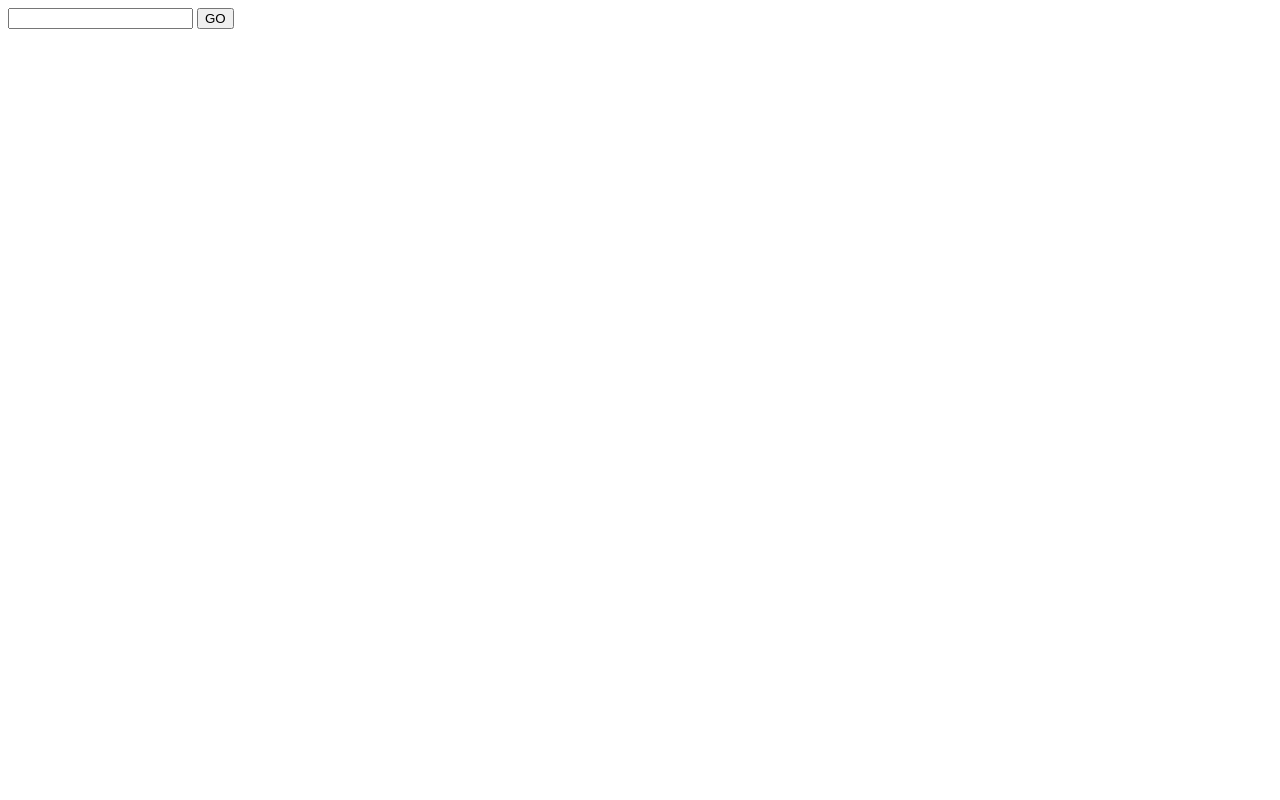
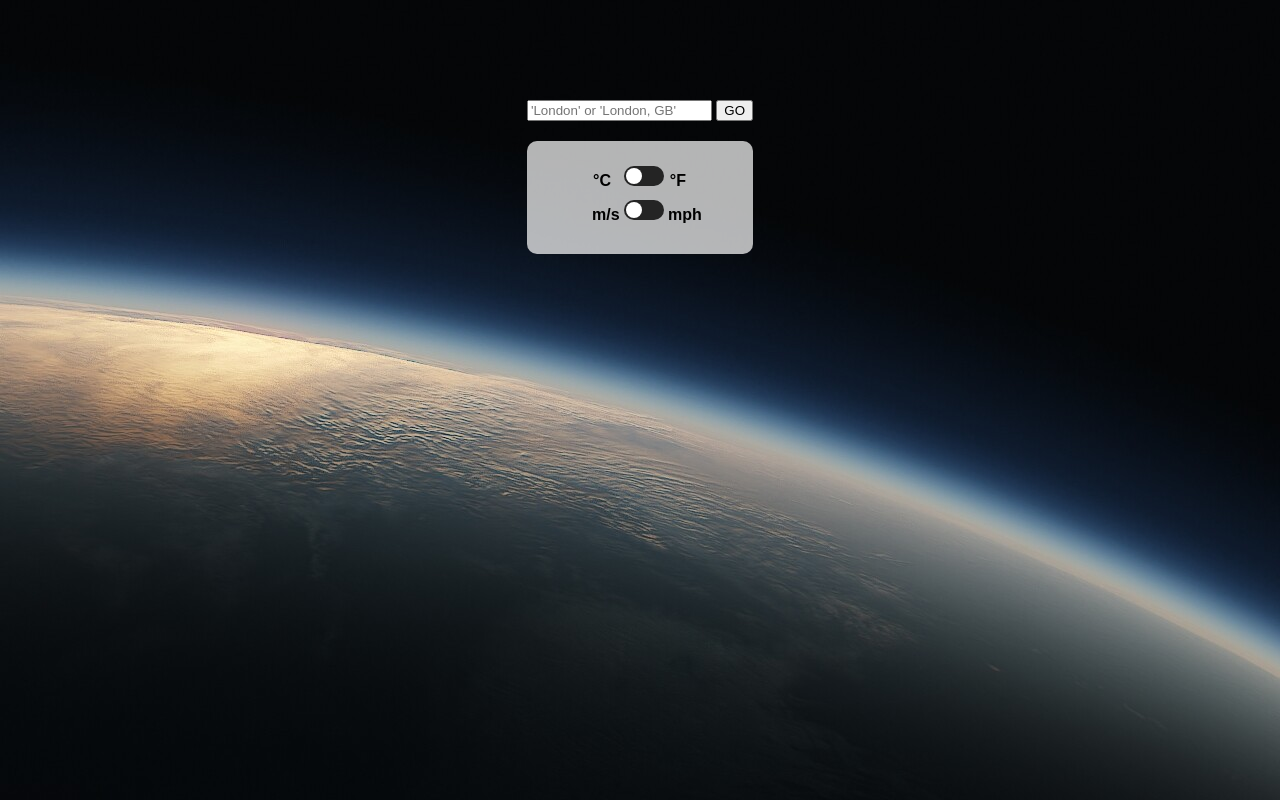
Before and after one commit to MichaelShawUK/weather-app, a website with bundled scripts: page index.html in a window 1280 px wide. Built offline with nearby package versions, Linux system fonts and the light colour scheme.

Commit message:
Allow output in metric or imperial units

```diff
--- a/dom.js
+++ b/dom.js
@@ -1,2 +1,9 @@
 export const location = document.getElementById('location');
 export const getLocationBtn = document.getElementById('get-location-btn');
+export const output = document.getElementById('output');
+export const place = document.getElementById('place');
+export const weather = document.getElementById('weather');
+export const temp = document.getElementById('temp');
+export const wind = document.getElementById('wind');
+export const tempSwitch = document.getElementById('temp-switch');
+export const windSwitch = document.getElementById('wind-switch');
--- a/index.html
+++ b/index.html
@@ -9,7 +9,27 @@
   <script type="module" src="main.js" defer></script>
 </head>
 <body>
-  <input type="text" id="location">
-  <button id="get-location-btn">GO</button>
+  <div id="container">
+    <div>
+      <input type="text" id="location" placeholder="'London' or 'London, GB'">
+      <button id="get-location-btn">GO</button>
+    </div>
+    <div id="output">
+      <div class="switch">
+        <span>°C</span>
+        <input type="checkbox" id="temp-switch" /><label for="temp-switch"></label>
+        <span>°F</span>
+      </div>
+      <div class="switch">
+        <span>m/s</span>
+        <input type="checkbox" id="wind-switch" /><label for="wind-switch"></label>
+        <span>mph</span>
+      </div>
+      <div id="place"></div>
+      <div id="weather"></div>
+      <div id="temp"></div>
+      <div id="wind"></div>
+    </div>
+  </div>
 </body>
 </html>
--- a/main.js
+++ b/main.js
@@ -7,6 +7,7 @@ async function getWeatherData(location) {
     const response = await fetch(url, {mode: 'cors'});
     if (!response.ok) throw new Error("Unable to fetch data");
     const data = await response.json();
+    console.table(data);
     return {
       location: data.name,
       weather: data.weather[0].main,
@@ -15,6 +16,7 @@ async function getWeatherData(location) {
       wind: Math.round(data.wind.speed * (3600/1609)),
     }
   } catch(error) {
+    alert(error);
     console.error(error);
   }
 }
@@ -22,19 +24,30 @@ async function getWeatherData(location) {
 async function displayData(location) {
   const data = await getWeatherData(location);
   console.table(data);
+  dom.place.innerText = (data.location);
+  dom.weather.innerText = (data.desc);
+  console.log(dom.tempSwitch.checked);
+  if (dom.tempSwitch.checked) {
+    dom.temp.innerText = (`${Math.round(data.temp * 1.8) + 32} °F`);
+  } else dom.temp.innerText = (`${data.temp} °C`);
+  if (dom.windSwitch.checked) {
+    dom.wind.innerText = (`${data.wind} mph`);
+  } else {
+    dom.wind.innerText = (`${Math.round(data.wind * (1609/3600))} m/s`);
+  }
   return data;
 }
 
 dom.getLocationBtn.addEventListener('click', () => {
   displayData(dom.location.value)
-    .then(res => setBackground(res));
+    .then(res => setBackground(res))
 })
 
 function setBackground(data) {
   console.log(data.weather);
   switch (data.weather) {
     case 'Clear':
-      document.body.style['background-image'] = "url('/img/clear.png')";
+      document.body.style['background-image'] = "url('/img/clear.jpg')";
       break;
     case 'Clouds':
       document.body.style['background-image'] = "url('/img/cloud.jpg')";
@@ -45,7 +58,7 @@ function setBackground(data) {
     case 'Snow':
       document.body.style['background-image'] = "url('/img/snow.jpg')";
       break;
-
-
+    default:
+      document.body.style['background-image'] = "url('/img/default.jpg')";
   }
 }
--- a/style.css
+++ b/style.css
@@ -0,0 +1,76 @@
+body {
+  background-image: url('./img/default.jpg');
+  font-family: Arial, Helvetica, sans-serif;
+}
+
+#output {
+  background: rgba(255,255,255,0.7);
+  padding: 20px;
+  border-radius: 10px;
+  font-weight: bold;
+}
+
+#container {
+  display: grid;
+  justify-content: center;
+  margin-top: 100px;
+  gap: 20px;
+}
+
+#output {
+  text-align: center;
+}
+
+input[type=checkbox]{
+	height: 0;
+	width: 0;
+	visibility: hidden;
+}
+
+label {
+	cursor: pointer;
+	width: 40px;
+	height: 20px;
+	background: rgb(36, 36, 36);
+	display: inline-block;
+	border-radius: 20px;
+	position: relative;
+}
+
+label:after {
+	content: '';
+	position: absolute;
+	top: 2px;
+	left: 2px;
+	width: 16px;
+	height: 16px;
+	background: #fff;
+	border-radius: 16px;
+	transition: 0.3s;
+}
+
+input:checked + label {
+	background: #3e96e7;
+}
+
+input:checked + label:after {
+	left: calc(100% - 2px);
+	transform: translateX(-100%);
+}
+
+label:active:after {
+	width: 26px;
+}
+
+span {
+  display: inline-block;
+  width: 20px;
+}
+
+.switch {
+  padding: 5px 0;
+}
+
+#place, #weather, #temp, #wind {
+  margin: 5px;
+}
```
Also changed, not shown: img/clear.jpg (added), img/clear.png (deleted), img/default.jpg (added), img/rain.jpg.
